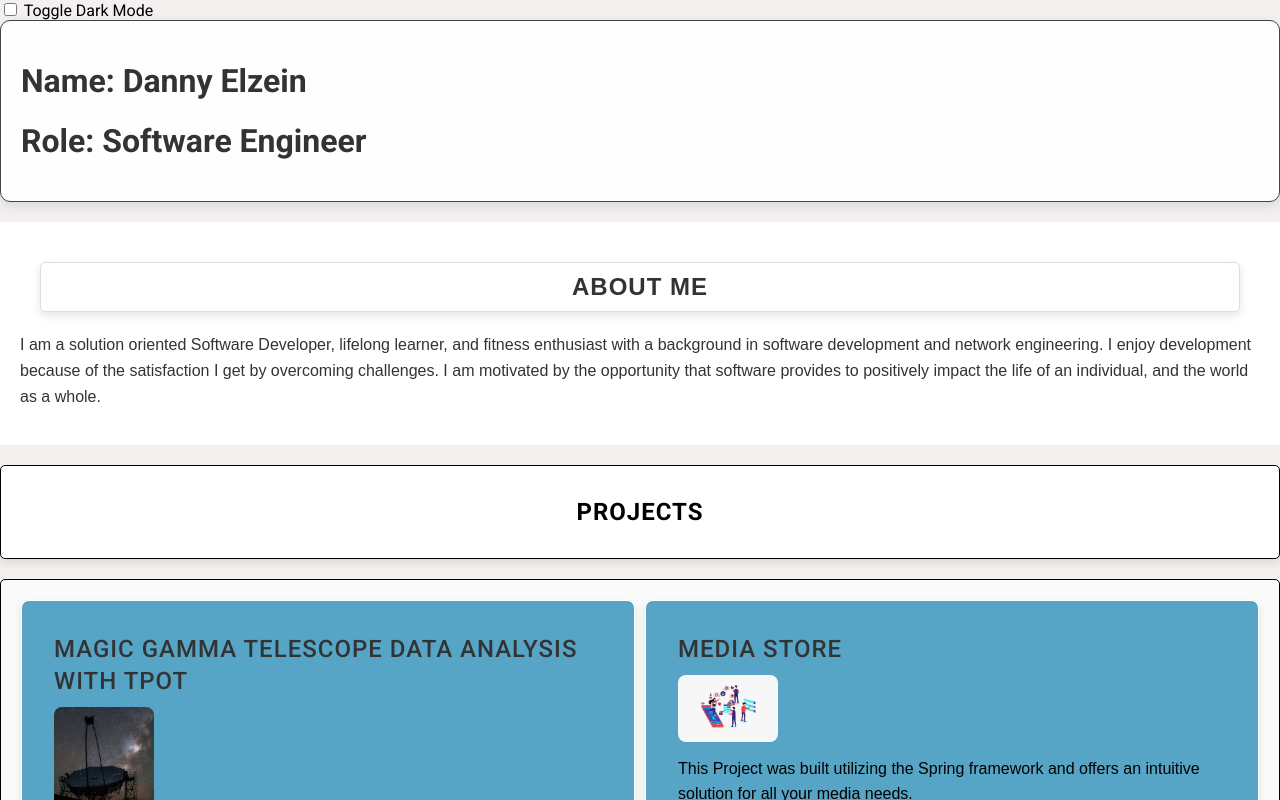
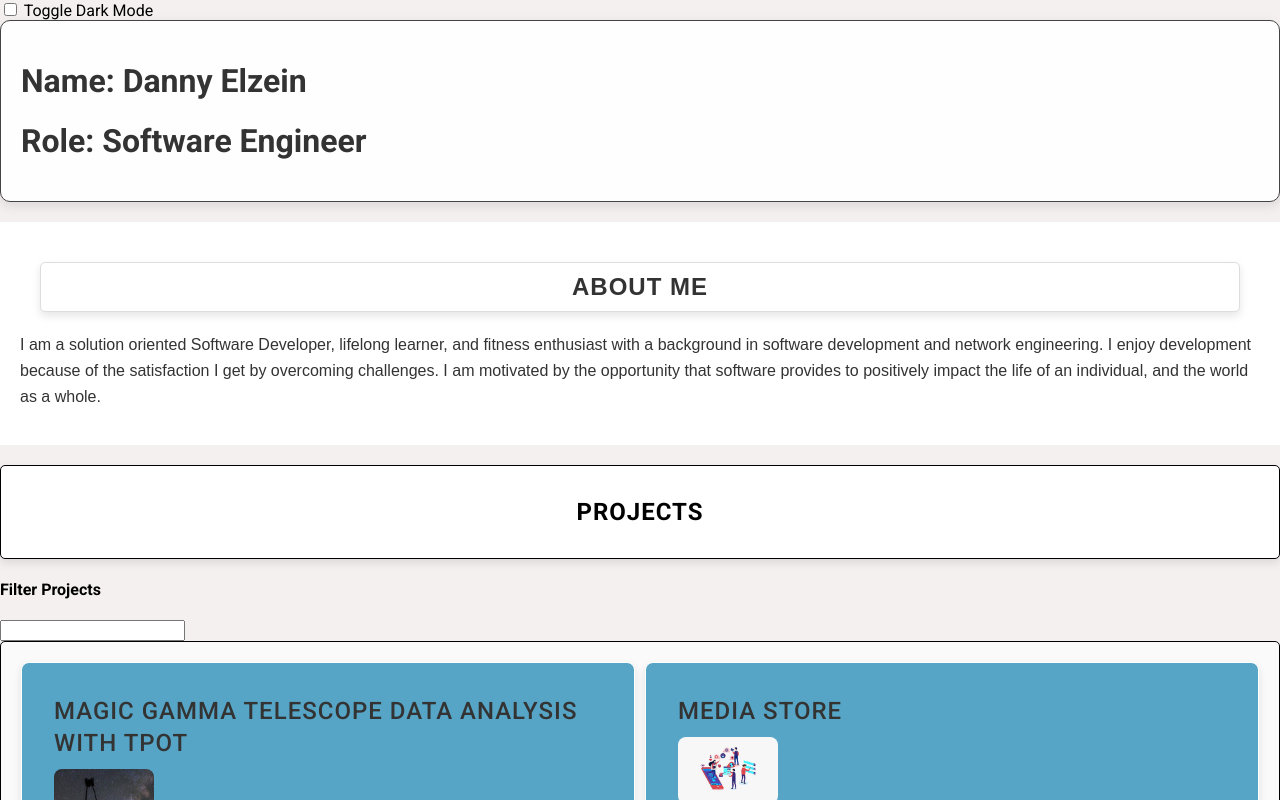
Before and after one commit to danny-elz/Portfolio, an Angular app: page / in a window 1280 px wide. Shown: the top 800 px of the page. Built offline with nearby package versions, Linux system fonts and the light colour scheme.

Commit message:
Filter search projects

```diff
--- a/src/app/projects/projects.component.css
+++ b/src/app/projects/projects.component.css
@@ -70,7 +70,6 @@ mat-card-content img {
   color: #fff;
 }
 
-
 @media (max-width: 600px) {
   .cards-container {
     grid-template-columns: 1fr;
--- a/src/app/projects/projects.component.html
+++ b/src/app/projects/projects.component.html
@@ -1,9 +1,13 @@
 <div class="projects-header" [ngClass]="{'dark-mode': darkMode}">
   <h4>Projects</h4>
 </div>
+<div>
+  <h4>Filter Projects</h4>
+  <input type="text" id="filter" [(ngModel)]="filterQuery" (input)="filterSearch()">
+</div>
 
 <div class="cards-container" [ngClass]="{'dark-mode': darkMode}">
-    <mat-card class="box-card" *ngFor="let project of projects" >
+  <mat-card class="box-card" *ngFor="let project of filteredData">
     <mat-card-header>
       <mat-card-title>{{ project.name }}</mat-card-title>
     </mat-card-header>
--- a/src/app/projects/projects.component.ts
+++ b/src/app/projects/projects.component.ts
@@ -1,4 +1,4 @@
-import { Component, Input } from '@angular/core';
+import { Component, Input} from '@angular/core';
 import { Project } from '../classSetups';
 
 @Component({
@@ -10,5 +10,20 @@ export class ProjectsComponent {
   @Input() projects: Project[] = [];
   @Input() darkMode: boolean = false;
 
+  filterQuery: string = '';
+  filteredData: Project[] = [];
 
+  ngOnInit() {
+    this.filterSearch();
+  }
+
+  filterSearch() {
+    if(!this.filterQuery) {
+      this.filteredData = this.projects;
+    } else {
+      this.filteredData = this.projects.filter(project=>
+        project.name.toLowerCase().includes(this.filterQuery.toLowerCase())
+      );
+    }
+  }
 }
```
Lines whose indentation alone changed are shown as unchanged.
